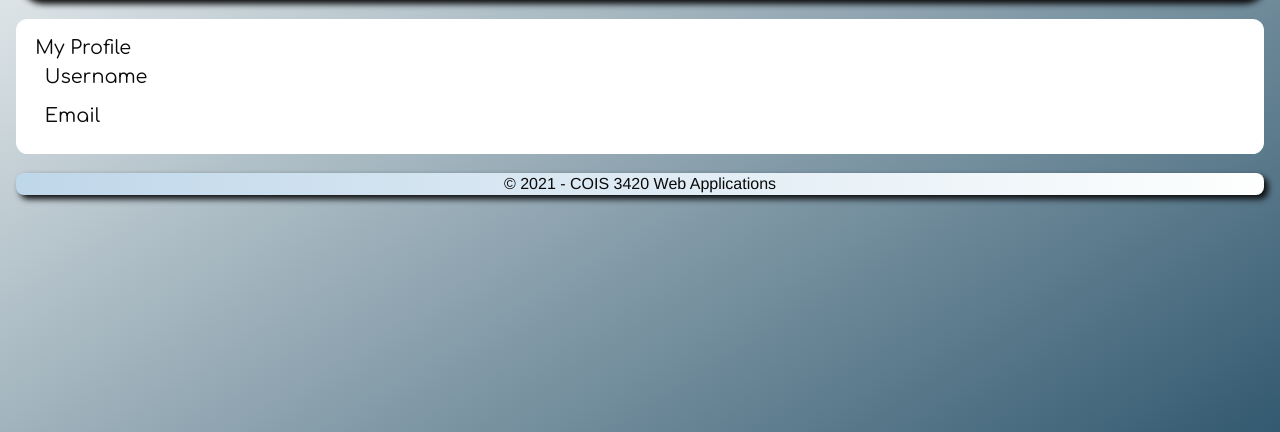
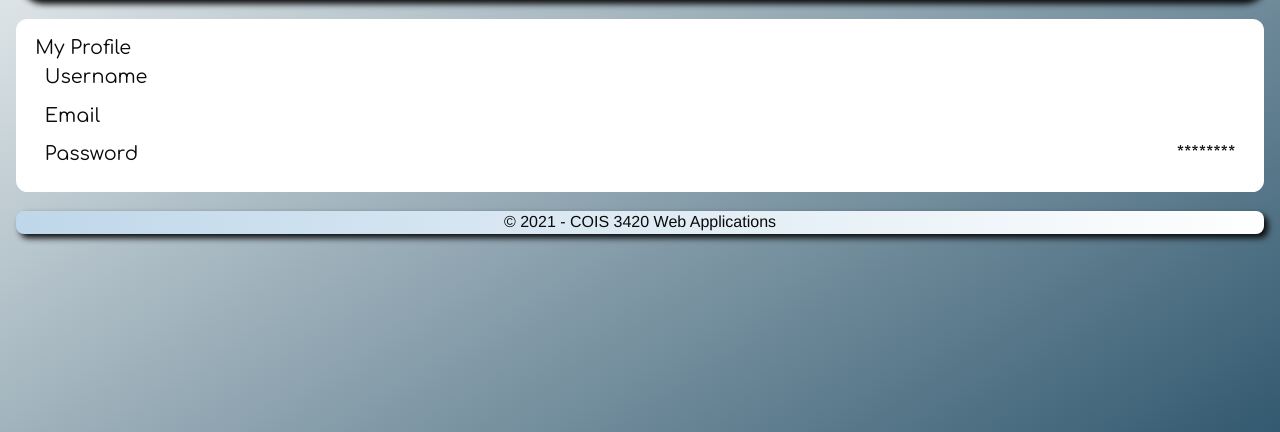
Before and after one commit to yencoder/Signup-Webpage, a PHP site: page /myprofile.php in a window 1280 px wide. Shown: the part 80-512 px from the top of the page. Run offline with PHP 8.4, Linux system fonts and the light colour scheme; the visitor is signed in with stand-in values (Sample User, id 1); data that the repository does not hold is empty.

Commit message:
updated some .css

```diff
--- a/myprofile.php
+++ b/myprofile.php
@@ -28,6 +28,10 @@ $results = $stmt->fetch();
           <p>Email</p>
           <p><?php echo $results['email']; ?></p>
         </div>
+        <div>
+          <p>Password</p>
+          <p><?php echo "********";?></p>
+        </div>
       </form>
     </section>
     <?php include "includes/footer.php" ?>
--- a/styles/master.css
+++ b/styles/master.css
@@ -64,7 +64,7 @@ footer {
   padding: 0.2em;
 }
 /* -------------------------------- home.php -------------------------------- */
-.home, .myProfile {
+.home, .myProfile, .delete {
   font-size: 1.2rem;
   font-family: 'Comfortaa', cursive;
   color: var(--offblack);
@@ -104,6 +104,12 @@ footer {
 .home:last-child p {
   font-family: 'Indie Flower', cursive;
   margin-bottom: 0.5em;
+}
+/* ---------------------------- myprofile.php-------------------------------------- */
+.myProfile form div{
+  display: flex;
+  flex-direction: row;
+  justify-content: space-between;
 }
 /* ---------------------- signup.php & timeslot.php-------------------------------- */
 .signup, .timeslot{
@@ -219,11 +225,11 @@ footer {
   width:100%;
 }
 
-.logincreate form a:hover, .logincreate form button:hover, .logout button:hover {
+.logincreate form a:hover, .logincreate form button:hover, .logout button:hover, #delete:hover, #previous:hover{
   opacity: 0.8;
 }
 
-.logincreate form a {
+.logincreate form a, .delete form button{
   font-size: 1rem;
   padding: 0.5em;
   text-decoration: none;
```
